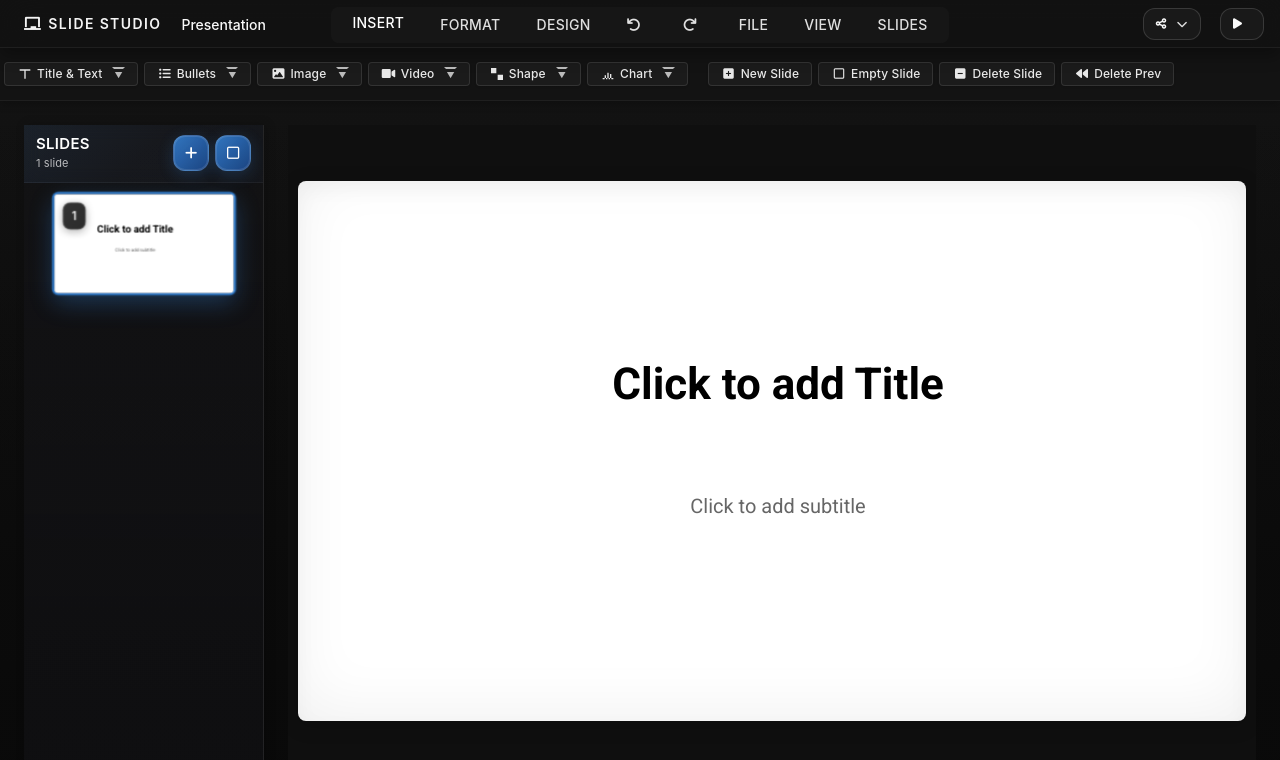
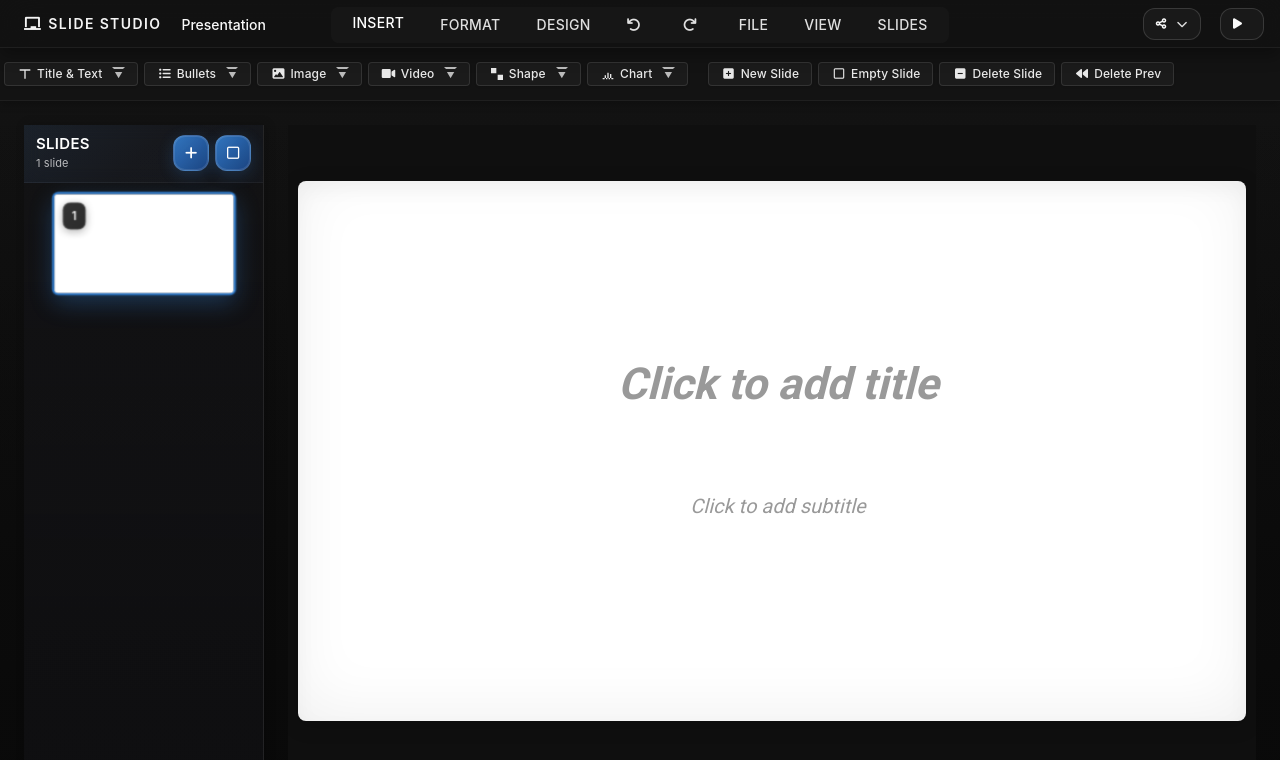
Before and after one commit to SamyukthaAligate/react-slide-studio, a React (Create React App) app: page / in a window 1280 px wide. Shown: the top 760 px of the page. Built offline with nearby package versions, Linux system fonts and the light colour scheme; the HTML template or start-up script is replaced by a standard one.

Commit message:
Placeholder changes

```diff
--- a/src/App.js
+++ b/src/App.js
@@ -22,7 +22,8 @@ function createTitlePlaceholder() {
   return {
     id: uuidv4(),
     type: "text",
-    content: "Click to add Title",
+    content: "",
+    placeholder: "Click to add title",
     x: (canvasWidth - titleWidth) / 2, // Center horizontally (160px margin on each side)
     y: (canvasHeight - titleHeight) / 2 - 60, // Center vertically with offset for subtitle
     width: titleWidth,
@@ -47,7 +48,8 @@ function createSubtitlePlaceholder() {
   return {
     id: uuidv4(),
     type: "text",
-    content: "Click to add subtitle",
+    content: "",
+    placeholder: "Click to add subtitle",
     x: (canvasWidth - subtitleWidth) / 2, // Center horizontally (160px margin on each side)
     y: (canvasHeight - subtitleHeight) / 2 + 60, // Center vertically below title
     width: subtitleWidth,
@@ -558,7 +560,8 @@ function App() {
         case "text":
           addElementWrapper({
             type: "text",
-            content: "Click to edit text",
+            content: "",
+            placeholder: "Click to add text",
             x: 100,
             y: 100,
             width: 200,
@@ -706,7 +709,8 @@ function App() {
     const titleElement = {
       id: uuidv4(),
       type: "text",
-      content: "Click to add Title",
+      content: "",
+      placeholder: "Click to add title",
       x: (canvasWidth - titleWidth) / 2,
       y: (canvasHeight - titleHeight) / 2 - 60,
       width: titleWidth,
@@ -727,7 +731,8 @@ function App() {
     const subtitleElement = {
       id: uuidv4(),
       type: "text",
-      content: "Click to add subtitle",
+      content: "",
+      placeholder: "Click to add subtitle",
       x: (canvasWidth - subtitleWidth) / 2,
       y: (canvasHeight - subtitleHeight) / 2 + 60,
       width: subtitleWidth,
--- a/src/components/Canvas/Canvas.js
+++ b/src/components/Canvas/Canvas.js
@@ -1725,7 +1725,7 @@ const Canvas = ({
                 e.stopPropagation();
               }}
               autoFocus
-              placeholder="Type your text here..."
+              placeholder={element.placeholder || "Type your text here..."}
             />
           ) : (
             <div
@@ -1768,8 +1768,13 @@ const Canvas = ({
                   !isEditingText && handleMouseDown(e, element)
                 }
               >
-                {/* 2) The content */}
-                {element.content || "Click to edit text"}
+                {/* 2) The content or placeholder */}
+                <span style={{
+                  color: !element.content && element.placeholder ? "#999999" : "inherit",
+                  fontStyle: !element.content && element.placeholder ? "italic" : "inherit",
+                }}>
+                  {element.content || element.placeholder || "Click to add text"}
+                </span>
 
                 {/* 3) The overlay hit areas */}
                 {isSelected && !isEditingText && (
--- a/src/components/Toolbar/Toolbar.js
+++ b/src/components/Toolbar/Toolbar.js
@@ -223,7 +223,8 @@ const Toolbar = ({
     const { x, y } = findNonOverlappingPosition(width, height);
     onAddElement({
       type: "text",
-      content: "Click to add Title",
+      content: "",
+      placeholder: "Click to add title",
       x,
       y,
       width,
@@ -245,7 +246,8 @@ const Toolbar = ({
     const { x, y } = findNonOverlappingPosition(width, height);
     onAddElement({
       type: "text",
-      content: "Click to add text",
+      content: "",
+      placeholder: "Click to add text",
       x,
       y,
       width,
```
